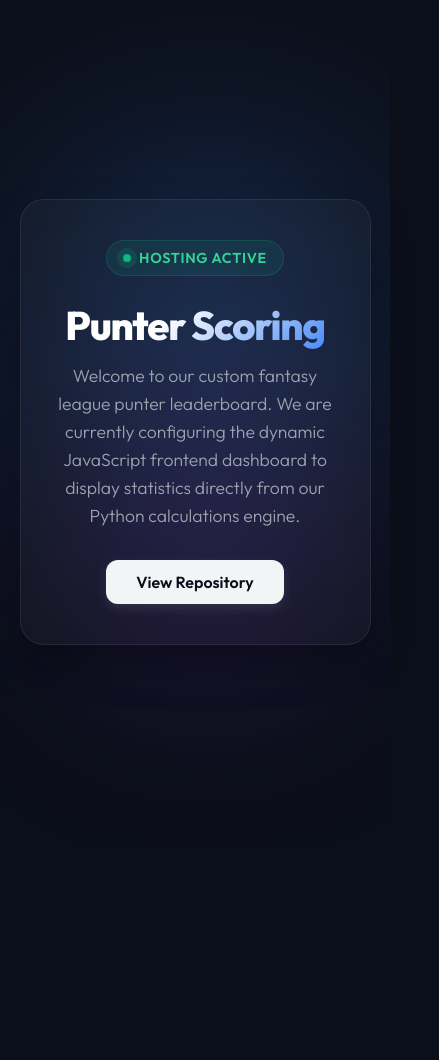
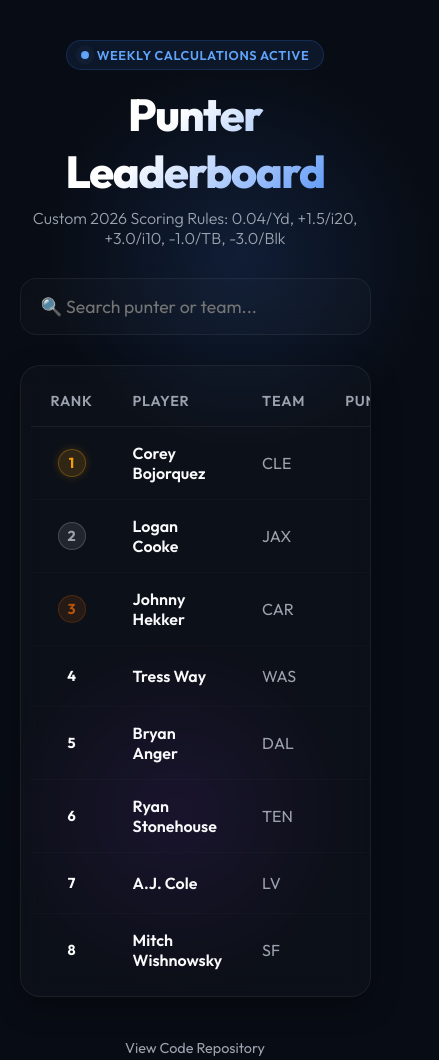
Before and after one commit to dylansoth/fantasy-football, a plain HTML site: page index.html in a window 390 px wide. Shown: the whole page, 439 px wide, since content can reach past the window. Before the commit the page ends 844 px from the top, so only its background shows below. Drawn offline with Linux system fonts and the light colour scheme.

Commit message:
feat: implement responsive leaderboard table and dynamic JS search filter

```diff
--- /dev/null
+++ b/app.js
@@ -0,0 +1,125 @@
+// ==============================================================================
+// Client-Side Logic - Leaderboard Engine (app.js)
+// ==============================================================================
+
+// Core Skill: Global State
+// We store the original fetched list of players globally so that when the user
+// searches, we can filter it without making repeated network requests.
+let punterData = [];
+
+// DOM Elements - Grab handles to the HTML tags so we can read/modify them
+const loadingEl = document.getElementById('loading');
+const errorEl = document.getElementById('error-message');
+const tableEl = document.getElementById('leaderboard-table');
+const tbodyEl = document.getElementById('leaderboard-body');
+const searchInput = document.getElementById('search-input');
+
+/**
+ * Renders the leaderboard table body dynamically based on the provided array.
+ * @param {Array} players - List of punter objects
+ */
+function renderTable(players) {
+    // Clear any existing content in the table
+    tbodyEl.innerHTML = '';
+
+    if (players.length === 0) {
+        // If search results are empty, display a friendly notice inside the table
+        tbodyEl.innerHTML = `
+            <tr>
+                <td colspan="10" style="text-align: center; color: var(--text-muted); padding: 40px 0;">
+                    🔍 No punters found matching that search.
+                </td>
+            </tr>
+        `;
+        return;
+    }
+
+    // Core Skill: Loop & Template Injection
+    // Iterate through the players list and build HTML strings for each row
+    players.forEach((player, index) => {
+        // Calculate Rank (1-indexed)
+        const rank = index + 1;
+
+        // CSS class targeting for Gold/Silver/Bronze effects
+        let rankClass = '';
+        if (rank === 1) rankClass = 'rank-1';
+        else if (rank === 2) rankClass = 'rank-2';
+        else if (rank === 3) rankClass = 'rank-3';
+
+        // Create table row element
+        const tr = document.createElement('tr');
+        if (rankClass) tr.classList.add(rankClass);
+
+        // Set row structure with stats formatting
+        tr.innerHTML = `
+            <td class="col-rank">
+                <span class="rank-badge">${rank}</span>
+            </td>
+            <td class="col-name">${player.name}</td>
+            <td class="col-team">${player.team}</td>
+            <td class="col-num">${player.punts}</td>
+            <td class="col-num">${player.punt_yards}</td>
+            <td class="col-num">${player.inside_20}</td>
+            <td class="col-num">${player.inside_10}</td>
+            <td class="col-num">${player.touchbacks}</td>
+            <td class="col-num">${player.blocked}</td>
+            <td class="col-score">${player.fantasy_score}</td>
+        `;
+
+        // Inject row into tbody
+        tbodyEl.appendChild(tr);
+    });
+}
+
+/**
+ * Fetch stats from generated JSON database (Fetch API Lifecycle)
+ */
+async function loadLeaderboardData() {
+    try {
+        // Core Skill: Async Fetch Network Request
+        // We request the local punter_scores.json file.
+        // Once this is on GitHub, it fetches from the repo storage on Pages!
+        const response = await fetch('./punter_scores.json');
+
+        if (!response.ok) {
+            throw new Error(`HTTP error! status: ${response.status}`);
+        }
+
+        punterData = await response.json();
+
+        // Core Skill: Transition States
+        // Hide loader spinner, show table, and display the parsed data
+        loadingEl.classList.add('hidden');
+        tableEl.classList.remove('hidden');
+
+        renderTable(punterData);
+
+    } catch (error) {
+        console.error('Error fetching leaderboard:', error);
+
+        // Display Error State to User
+        loadingEl.classList.add('hidden');
+        errorEl.classList.remove('hidden');
+    }
+}
+
+// --- Interactive Events & Event Listeners ---
+
+// Core Skill: Event Handlers
+// Read what the user types in real-time, filter the list, and re-render
+searchInput.addEventListener('input', (e) => {
+    const query = e.target.value.toLowerCase().trim();
+
+    // Filter out rows that do not match the query (checks name and team)
+    const filteredPlayers = punterData.filter(player => {
+        const nameMatches = player.name.toLowerCase().includes(query);
+        const teamMatches = player.team.toLowerCase().includes(query);
+        return nameMatches || teamMatches;
+    });
+
+    // Redraw the table with only matched players
+    renderTable(filteredPlayers);
+});
+
+// Initialize fetching once the script loads
+loadLeaderboardData();
--- a/index.html
+++ b/index.html
@@ -7,175 +7,75 @@
     <!-- Google Fonts for Modern Typography -->
     <link rel="preconnect" href="https://fonts.googleapis.com">
     <link rel="preconnect" href="https://fonts.gstatic.com" crossorigin>
-    <link href="https://fonts.googleapis.com/css2?family=Outfit:wght@300;400;600;800&display=swap" rel="stylesheet">
+    <link href="https://fonts.googleapis.com/css2?family=Outfit:wght@300;400;600;700;800&display=swap" rel="stylesheet">
 
-    <style>
-        /* Core Styling System - Premium Aesthetic */
-        :root {
-            --bg-color: #0b0f19;
-            --card-bg: rgba(255, 255, 255, 0.03);
-            --border-color: rgba(255, 255, 255, 0.08);
-            --accent-primary: #3b82f6; /* Modern Blue */
-            --accent-glow: rgba(59, 130, 246, 0.35);
-            --text-main: #f3f4f6;
-            --text-muted: #9ca3af;
-        }
+    <!-- Link to Modular stylesheet (Core Skill: Separation of Concerns) -->
+    <link rel="stylesheet" href="style.css">
 
-        * {
-            box-sizing: border-box;
-            margin: 0;
-            padding: 0;
-        }
-
-        body {
-            font-family: 'Outfit', sans-serif;
-            background-color: var(--bg-color);
-            color: var(--text-main);
-            min-height: 100vh;
-            display: flex;
-            flex-direction: column;
-            justify-content: center;
-            align-items: center;
-            overflow-x: hidden;
-            position: relative;
-        }
-
-        /* Subtle glowing background decorations */
-        body::before {
-            content: '';
-            position: absolute;
-            width: 300px;
-            height: 300px;
-            background: var(--accent-glow);
-            filter: blur(120px);
-            border-radius: 50%;
-            top: 20%;
-            left: 15%;
-            z-index: 0;
-        }
-
-        body::after {
-            content: '';
-            position: absolute;
-            width: 250px;
-            height: 250px;
-            background: rgba(147, 51, 234, 0.2); /* Soft Violet */
-            filter: blur(100px);
-            border-radius: 50%;
-            bottom: 20%;
-            right: 15%;
-            z-index: 0;
-        }
-
-        .container {
-            z-index: 10;
-            width: 90%;
-            max-width: 600px;
-            text-align: center;
-            background: var(--card-bg);
-            border: 1px solid var(--border-color);
-            border-radius: 24px;
-            padding: 40px 30px;
-            backdrop-filter: blur(12px);
-            -webkit-backdrop-filter: blur(12px);
-            box-shadow: 0 20px 40px rgba(0, 0, 0, 0.3);
-            animation: fadeIn 0.8s ease-out;
-        }
-
-        h1 {
-            font-size: 2.5rem;
-            font-weight: 800;
-            margin-bottom: 12px;
-            background: linear-gradient(135deg, #fff 40%, var(--accent-primary));
-            -webkit-background-clip: text;
-            -webkit-text-fill-color: transparent;
-            letter-spacing: -0.03em;
-        }
-
-        p {
-            font-size: 1.1rem;
-            color: var(--text-muted);
-            line-height: 1.6;
-            margin-bottom: 30px;
-            font-weight: 300;
-        }
-
-        .status-badge {
-            display: inline-flex;
-            align-items: center;
-            gap: 8px;
-            background: rgba(16, 185, 129, 0.1); /* Emerald 10% */
-            border: 1px solid rgba(16, 185, 129, 0.2);
-            color: #34d399;
-            padding: 8px 16px;
-            border-radius: 9999px;
-            font-size: 0.9rem;
-            font-weight: 600;
-            margin-bottom: 24px;
-            letter-spacing: 0.05em;
-            text-transform: uppercase;
-        }
-
-        .pulse {
-            width: 8px;
-            height: 8px;
-            background-color: #10b981;
-            border-radius: 50%;
-            box-shadow: 0 0 0 0 rgba(16, 185, 129, 0.7);
-            animation: pulse-animation 1.5s infinite;
-        }
-
-        .cta-button {
-            display: inline-block;
-            background: var(--text-main);
-            color: var(--bg-color);
-            text-decoration: none;
-            padding: 12px 30px;
-            border-radius: 12px;
-            font-weight: 600;
-            font-size: 1rem;
-            transition: all 0.2s ease;
-            box-shadow: 0 4px 12px rgba(255, 255, 255, 0.1);
-        }
-
-        .cta-button:hover {
-            transform: translateY(-2px);
-            box-shadow: 0 8px 20px rgba(59, 130, 246, 0.4);
-            background: var(--accent-primary);
-            color: white;
-        }
-
-        @keyframes fadeIn {
-            from { opacity: 0; transform: translateY(10px); }
-            to { opacity: 1; transform: translateY(0); }
-        }
-
-        @keyframes pulse-animation {
-            0% {
-                transform: scale(0.95);
-                box-shadow: 0 0 0 0 rgba(16, 185, 129, 0.7);
-            }
-            70% {
-                transform: scale(1);
-                box-shadow: 0 0 0 8px rgba(16, 185, 129, 0);
-            }
-            100% {
-                transform: scale(0.95);
-                box-shadow: 0 0 0 0 rgba(16, 185, 129, 0);
-            }
-        }
-    </style>
+    <!-- Link to Javascript with 'defer' (Core Skill: Non-blocking Script Loading) -->
+    <script defer src="app.js"></script>
 </head>
 <body>
 
-    <div class="container" id="main-card">
-        <div class="status-badge">
-            <span class="pulse"></span>
-            Hosting Active
+    <div class="glow-decoration-1"></div>
+    <div class="glow-decoration-2"></div>
+
+    <div class="app-container">
+        <!-- Header -->
+        <header>
+            <div class="status-badge">
+                <span class="pulse"></span>
+                Weekly Calculations Active
+            </div>
+            <h1>Punter Leaderboard</h1>
+            <p class="subtitle">Custom 2026 Scoring Rules: 0.04/Yd, +1.5/i20, +3.0/i10, -1.0/TB, -3.0/Blk</p>
+        </header>
+
+        <!-- Control Bar (Interactive Search) -->
+        <div class="control-bar">
+            <input type="text" id="search-input" placeholder="🔍 Search punter or team..." autocomplete="off">
         </div>
-        <h1>Punter Scoring</h1>
-        <p>Welcome to our custom fantasy league punter leaderboard. We are currently configuring the dynamic JavaScript frontend dashboard to display statistics directly from our Python calculations engine.</p>
-        <a href="https://github.com/dylansoth/fantasy-football" target="_blank" class="cta-button">View Repository</a>
+
+        <!-- Leaderboard Table Container -->
+        <div class="table-card">
+
+            <!-- Loading Indicator -->
+            <div id="loading" class="state-message">
+                <div class="spinner"></div>
+                Fetching leaderboard data...
+            </div>
+
+            <!-- Error State Message -->
+            <div id="error-message" class="state-message error hidden">
+                ⚠️ Failed to load leaderboard data. Ensure python scores generated correctly.
+            </div>
+
+            <!-- Roster Table -->
+            <table id="leaderboard-table" class="hidden">
+                <thead>
+                    <tr>
+                        <th class="col-rank">Rank</th>
+                        <th class="col-name">Player</th>
+                        <th class="col-team">Team</th>
+                        <th class="col-num">Punts</th>
+                        <th class="col-num">Yds</th>
+                        <th class="col-num">i20</th>
+                        <th class="col-num">i10</th>
+                        <th class="col-num">TB</th>
+                        <th class="col-num">Blk</th>
+                        <th class="col-score">Score</th>
+                    </tr>
+                </thead>
+                <tbody id="leaderboard-body">
+                    <!-- Dynamic rows will be injected here by app.js -->
+                </tbody>
+            </table>
+        </div>
+
+        <!-- Footer -->
+        <footer>
+            <a href="https://github.com/dylansoth/fantasy-football" target="_blank" class="repo-link">View Code Repository</a>
+        </footer>
     </div>
 
 </body>
--- /dev/null
+++ b/style.css
@@ -0,0 +1,303 @@
+/* ==============================================================================
+   Core Design System - Premium Dark Mode
+   ============================================================================== */
+
+:root {
+    --bg-color: #080c14;
+    --card-bg: rgba(255, 255, 255, 0.02);
+    --card-border: rgba(255, 255, 255, 0.06);
+    --border-hover: rgba(59, 130, 246, 0.3);
+
+    --accent-primary: #3b82f6;      /* Cool Blue */
+    --accent-glow: rgba(59, 130, 246, 0.15);
+
+    --text-main: #f9fafb;
+    --text-muted: #9ca3af;
+
+    --gold: #f59e0b;
+    --silver: #9ca3af;
+    --bronze: #b45309;
+}
+
+/* --- Base Layout --- */
+* {
+    box-sizing: border-box;
+    margin: 0;
+    padding: 0;
+}
+
+body {
+    font-family: 'Outfit', sans-serif;
+    background-color: var(--bg-color);
+    color: var(--text-main);
+    min-height: 100vh;
+    display: flex;
+    justify-content: center;
+    overflow-x: hidden;
+    position: relative;
+    padding: 40px 0;
+}
+
+/* Glowing Ambient Orbs */
+.glow-decoration-1 {
+    position: absolute;
+    width: 400px;
+    height: 400px;
+    background: radial-gradient(circle, var(--accent-glow) 0%, rgba(59, 130, 246, 0) 70%);
+    top: 5%;
+    left: 10%;
+    z-index: 0;
+    pointer-events: none;
+}
+
+.glow-decoration-2 {
+    position: absolute;
+    width: 350px;
+    height: 350px;
+    background: radial-gradient(circle, rgba(147, 51, 234, 0.1) 0%, rgba(147, 51, 234, 0) 70%);
+    bottom: 10%;
+    right: 10%;
+    z-index: 0;
+    pointer-events: none;
+}
+
+.app-container {
+    width: 90%;
+    max-width: 900px;
+    z-index: 10;
+    display: flex;
+    flex-direction: column;
+    gap: 30px;
+}
+
+/* --- Header Section --- */
+header {
+    text-align: center;
+}
+
+.status-badge {
+    display: inline-flex;
+    align-items: center;
+    gap: 8px;
+    background: rgba(59, 130, 246, 0.1);
+    border: 1px solid rgba(59, 130, 246, 0.2);
+    color: #60a5fa;
+    padding: 6px 14px;
+    border-radius: 9999px;
+    font-size: 0.8rem;
+    font-weight: 600;
+    margin-bottom: 16px;
+    letter-spacing: 0.05em;
+    text-transform: uppercase;
+}
+
+.pulse {
+    width: 8px;
+    height: 8px;
+    background-color: #60a5fa;
+    border-radius: 50%;
+    box-shadow: 0 0 0 0 rgba(96, 165, 250, 0.7);
+    animation: pulse-animation 2s infinite;
+}
+
+h1 {
+    font-size: 2.8rem;
+    font-weight: 800;
+    margin-bottom: 8px;
+    background: linear-gradient(135deg, #ffffff 40%, var(--accent-primary));
+    -webkit-background-clip: text;
+    -webkit-text-fill-color: transparent;
+    letter-spacing: -0.03em;
+}
+
+.subtitle {
+    color: var(--text-muted);
+    font-size: 1rem;
+    font-weight: 300;
+}
+
+/* --- Control Bar --- */
+.control-bar {
+    width: 100%;
+}
+
+#search-input {
+    width: 100%;
+    background: rgba(255, 255, 255, 0.02);
+    border: 1px solid var(--card-border);
+    border-radius: 16px;
+    padding: 16px 20px;
+    color: var(--text-main);
+    font-family: inherit;
+    font-size: 1.1rem;
+    outline: none;
+    transition: all 0.3s ease;
+    backdrop-filter: blur(12px);
+    -webkit-backdrop-filter: blur(12px);
+}
+
+#search-input:focus {
+    border-color: var(--accent-primary);
+    box-shadow: 0 0 20px rgba(59, 130, 246, 0.2);
+    background: rgba(255, 255, 255, 0.04);
+}
+
+/* --- Table Card --- */
+.table-card {
+    background: var(--card-bg);
+    border: 1px solid var(--card-border);
+    border-radius: 20px;
+    padding: 10px;
+    backdrop-filter: blur(12px);
+    -webkit-backdrop-filter: blur(12px);
+    box-shadow: 0 10px 30px rgba(0, 0, 0, 0.3);
+    overflow-x: auto; /* Core Skill: Enable horizontal scroll wrapper on mobile */
+    min-height: 200px;
+    display: flex;
+    flex-direction: column;
+}
+
+table {
+    width: 100%;
+    border-collapse: collapse;
+    text-align: left;
+    min-width: 700px; /* Ensures readable columns */
+}
+
+th, td {
+    padding: 16px 20px;
+}
+
+th {
+    color: var(--text-muted);
+    font-size: 0.9rem;
+    font-weight: 600;
+    text-transform: uppercase;
+    letter-spacing: 0.05em;
+    border-bottom: 1px solid var(--card-border);
+}
+
+tbody tr {
+    border-bottom: 1px solid rgba(255, 255, 255, 0.02);
+    transition: background-color 0.2s ease;
+}
+
+tbody tr:hover {
+    background-color: rgba(255, 255, 255, 0.02);
+}
+
+tbody tr:last-child {
+    border-bottom: none;
+}
+
+/* Column Alignments & Widths */
+.col-rank { width: 80px; text-align: center; }
+.col-name { font-weight: 600; }
+.col-team { width: 90px; color: var(--text-muted); }
+.col-num { text-align: right; width: 80px; font-variant-numeric: tabular-nums; }
+.col-score { text-align: right; width: 110px; font-weight: 700; color: var(--accent-primary); font-variant-numeric: tabular-nums;}
+
+/* Leaderboard Rank Badging */
+.rank-badge {
+    display: inline-flex;
+    justify-content: center;
+    align-items: center;
+    width: 28px;
+    height: 28px;
+    border-radius: 50%;
+    font-weight: 700;
+    font-size: 0.9rem;
+}
+
+.rank-1 .rank-badge {
+    background: rgba(245, 158, 11, 0.15);
+    border: 1px solid rgba(245, 158, 11, 0.3);
+    color: var(--gold);
+    box-shadow: 0 0 10px rgba(245, 158, 11, 0.2);
+}
+
+.rank-2 .rank-badge {
+    background: rgba(156, 163, 175, 0.15);
+    border: 1px solid rgba(156, 163, 175, 0.3);
+    color: var(--silver);
+}
+
+.rank-3 .rank-badge {
+    background: rgba(180, 83, 9, 0.15);
+    border: 1px solid rgba(180, 83, 9, 0.3);
+    color: var(--bronze);
+}
+
+/* Custom score text glow for Leader */
+.rank-1 .col-score {
+    color: var(--gold);
+    text-shadow: 0 0 8px rgba(245, 158, 11, 0.3);
+}
+
+/* --- Loader, Empty, and Error States --- */
+.state-message {
+    padding: 50px 0;
+    text-align: center;
+    color: var(--text-muted);
+    font-size: 1.1rem;
+    display: flex;
+    flex-direction: column;
+    justify-content: center;
+    align-items: center;
+    gap: 16px;
+    flex-grow: 1;
+}
+
+.spinner {
+    width: 40px;
+    height: 40px;
+    border: 3px solid rgba(59, 130, 246, 0.1);
+    border-top: 3px solid var(--accent-primary);
+    border-radius: 50%;
+    animation: spin 1s linear infinite;
+}
+
+.error {
+    color: #ef4444;
+}
+
+.hidden {
+    display: none !important;
+}
+
+/* --- Footer --- */
+footer {
+    text-align: center;
+    margin-top: 10px;
+}
+
+.repo-link {
+    color: var(--text-muted);
+    text-decoration: none;
+    font-size: 0.9rem;
+    transition: color 0.2s ease;
+}
+
+.repo-link:hover {
+    color: var(--accent-primary);
+}
+
+/* --- Animations --- */
+@keyframes spin {
+    to { transform: rotate(360deg); }
+}
+
+@keyframes pulse-animation {
+    0% {
+        transform: scale(0.95);
+        box-shadow: 0 0 0 0 rgba(96, 165, 250, 0.7);
+    }
+    70% {
+        transform: scale(1);
+        box-shadow: 0 0 0 6px rgba(96, 165, 250, 0);
+    }
+    100% {
+        transform: scale(0.95);
+        box-shadow: 0 0 0 0 rgba(96, 165, 250, 0);
+    }
+}
```
